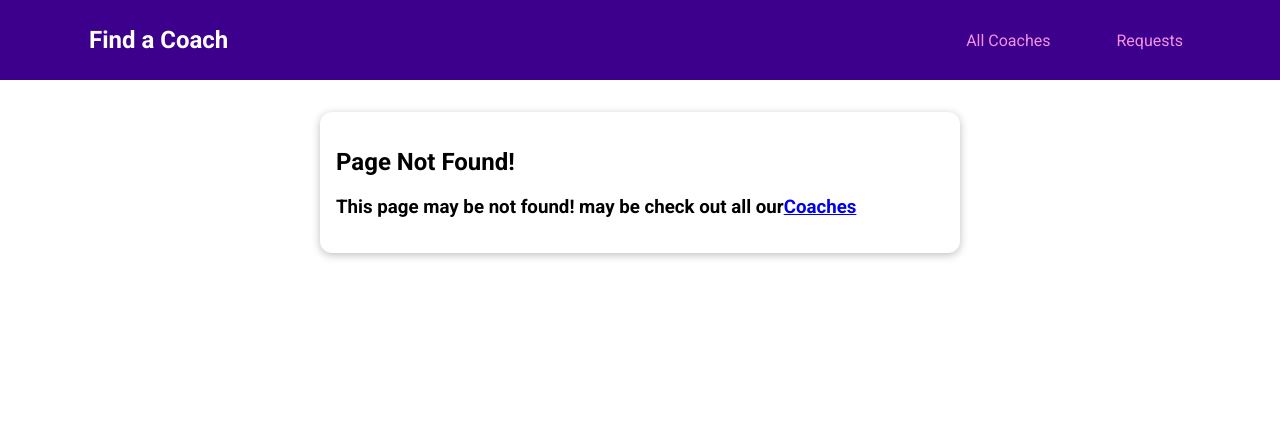
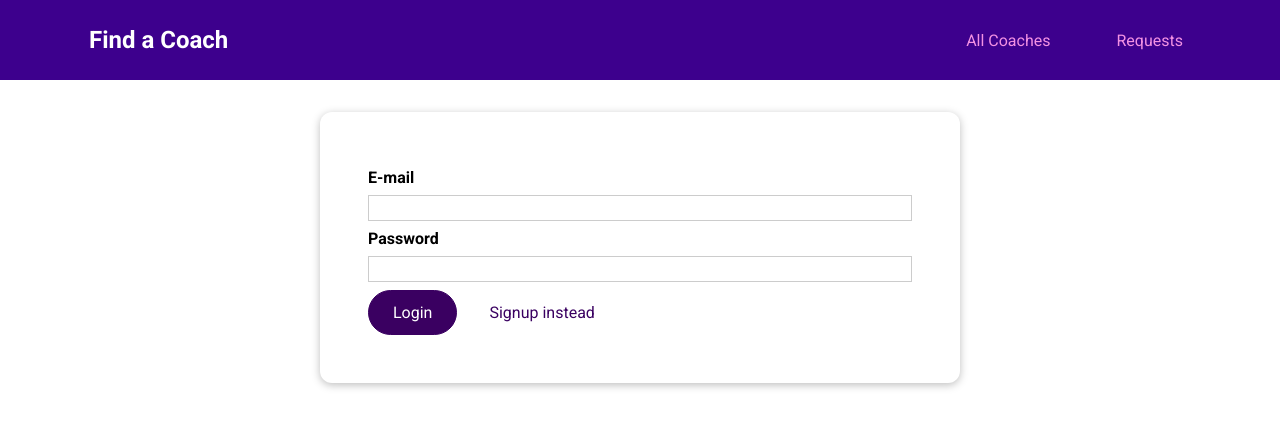
Before and after one commit to sayed-ashry/a-coach-finder, a Vue app: page /auth in a window 1280 px wide. Before the commit this address had no page. Shown: the top 428 px of the page. Built offline with nearby package versions, Linux system fonts and the light colour scheme.

Commit message:
add auth route

```diff
--- /dev/null
+++ b/src/pages/auth/UserAuth.vue
@@ -0,0 +1,100 @@
+<template>
+  <base-card>
+    <form @submit.prevent="submitForm">
+      <div class="form-control">
+        <label for="email">E-mail</label>
+        <input type="email" id="email" v-model.trim="email" />
+      </div>
+      <div class="form-control">
+        <label for="password">Password</label>
+        <input type="password" id="password" v-model.trim="password" />
+      </div>
+      <p v-if="!formIsValid">
+        Please enter valid email and password (must at least 6 characters long)>
+      </p>
+      <base-button>{{ submitButtonCaption }}</base-button>
+      <base-button type="button" mode="flat" @click="switchAuthMode">{{
+        switchButtonModeCaption
+      }}</base-button>
+    </form>
+  </base-card>
+</template>
+<script>
+export default {
+  data() {
+    return {
+      email: "",
+      password: "",
+      formIsValid: true,
+      mode: "login",
+    };
+  },
+  computed: {
+    submitButtonCaption() {
+      if (this.mode === "login") {
+        return "Login";
+      } else {
+        return "Signup";
+      }
+    },
+    switchButtonModeCaption() {
+      if (this.mode === "login") {
+        return "Signup instead";
+      } else {
+        return "Login instead";
+      }
+    },
+  },
+  methods: {
+    submitForm() {
+      this.formIsValid = true;
+      if (
+        this.email === "" ||
+        !this.email.includes("@") ||
+        this.password.length < 6
+      ) {
+        this.formIsValid = false;
+        return;
+      }
+      //send http request...
+    },
+    switchAuthMode() {
+      if (this.mode === "login") {
+        this.mode = "signup";
+      } else {
+        this.mode = "login";
+      }
+    },
+  },
+};
+</script>
+<style scoped>
+form {
+  margin: 1rem;
+  padding: 1rem;
+}
+
+.form-control {
+  margin: 0.5rem 0;
+}
+
+label {
+  font-weight: bold;
+  margin-bottom: 0.5rem;
+  display: block;
+}
+
+input {
+  display: block;
+  width: 100%;
+  font: inherit;
+  border: 1px solid #ccc;
+  padding: 0.15rem;
+}
+
+input:focus {
+  border-color: #3d008d;
+  background-color: #faf6ff;
+  outline: none;
+}
+</style>
```
Also changed, not shown: src/router.js (+18 -16 lines).
